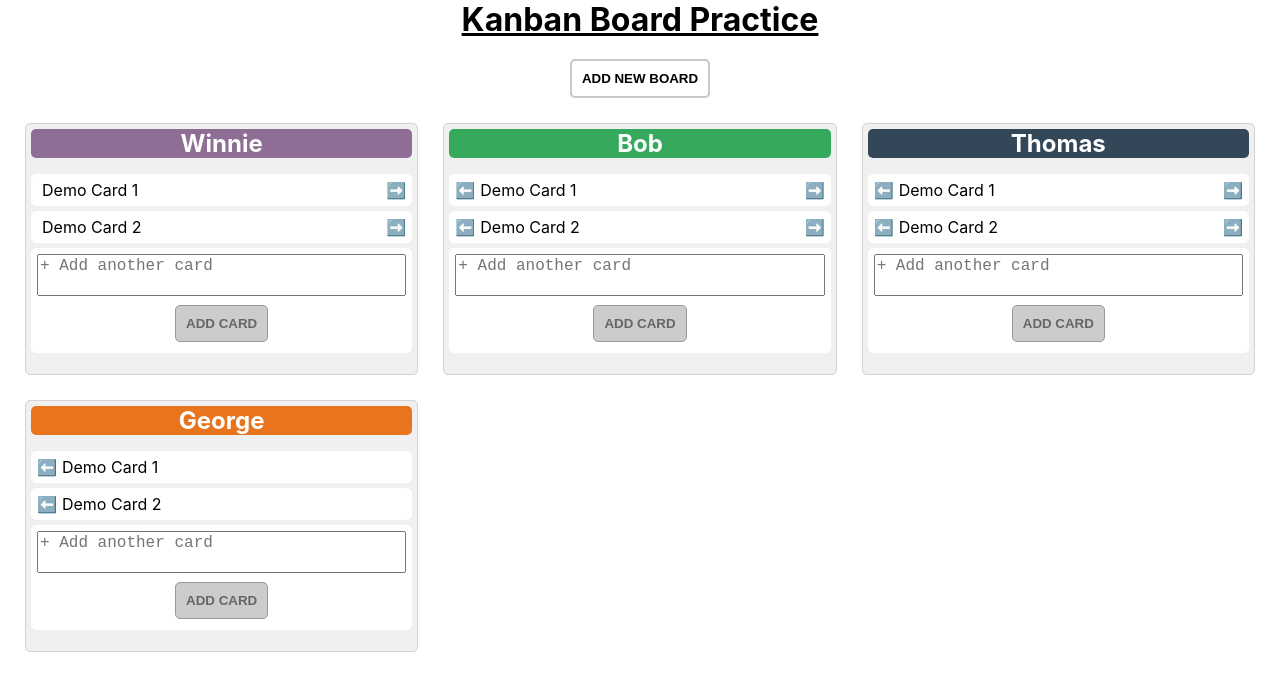
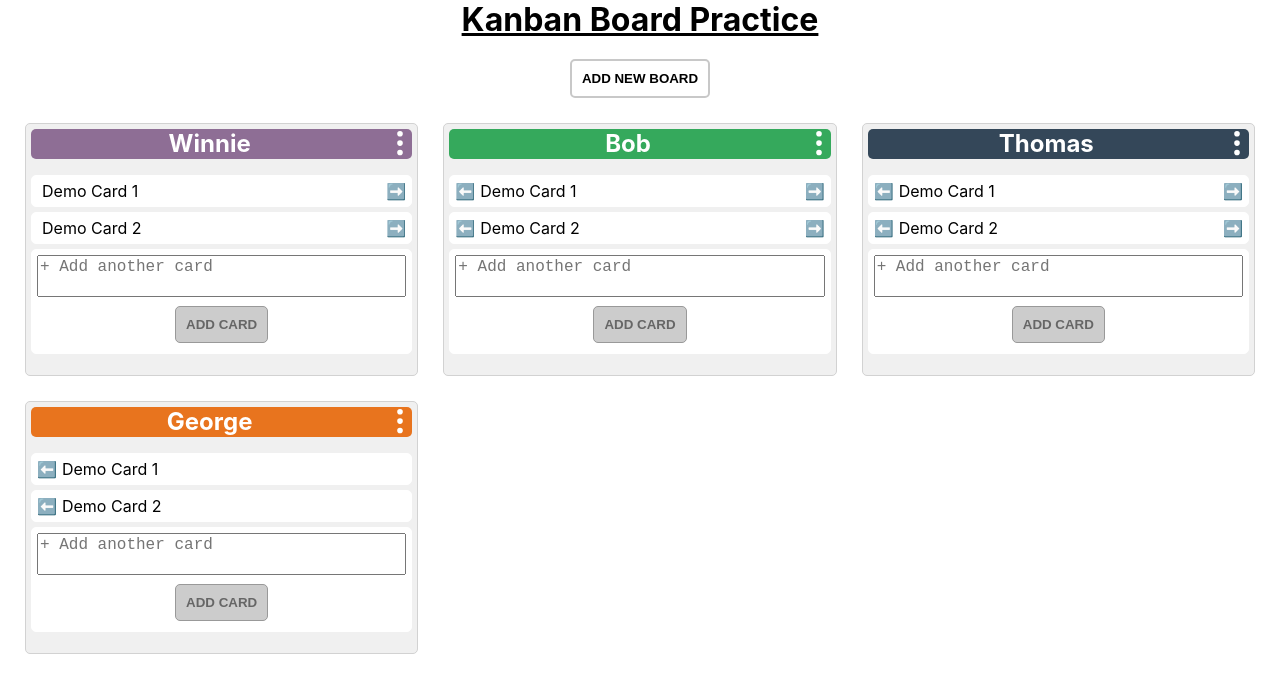
Before and after one commit to rashidarmand/kanban-demo, a React (Create React App) app: page / in a window 1280 px wide. Shown: the top 692 px of the page. Built offline with nearby package versions, Linux system fonts and the light colour scheme.

Commit message:
refactor + styling + inital tooltips set up

```diff
--- a/package.json
+++ b/package.json
@@ -5,6 +5,7 @@
   "dependencies": {
     "react": "^16.7.0",
     "react-dom": "^16.7.0",
+    "react-icons": "^3.3.0",
     "react-scripts": "2.1.3",
     "uuid": "^3.3.2"
   },
--- a/src/components/App.js
+++ b/src/components/App.js
@@ -17,6 +17,10 @@ export default class App extends Component {
         newBoard
       ]
     }));
+  }
+
+  deleteBoard = () => {
+    //
   }
 
   addCard = (id, text) => {
--- a/src/components/Board.js
+++ b/src/components/Board.js
@@ -1,5 +1,6 @@
 import React, { Component } from 'react';
 import Card from './Card';
+import { GoKebabVertical } from "react-icons/go";
 
 export default class Board extends Component {
   state = {
@@ -12,10 +13,6 @@ export default class Board extends Component {
     this.setState({ [name]: value });
   }
 
-  handleChangeBoard = (e) => {
-
-  }
-
   handleSubmit = (e) => {
     e.preventDefault();
     const { newCardText, id } = this.state
@@ -26,25 +23,22 @@ export default class Board extends Component {
   render() {
     const { name, color, cards, firstBoard, lastBoard, changeBoard } = this.props;
     const { newCardText, id } = this.state;
-    const h2Style = {
-      background: color,
-      color: '#fff',
-      textAlign: 'center',
-      borderRadius: '5px'
-    }
 
     return (
       <div className='boards'>
-        <h2 style={ h2Style }>{ name }</h2>
+        <h2 className='board-title' style={{ background: color }}>
+          { name }
+          <div className='tooltip'>
+            <GoKebabVertical className='menu-options' />
+            <span className="tooltip-text">Blah</span>
+          </div>
+        </h2>
         <ul>
           {cards.map(card => (
             <li className='cardLi' key={ card.id }>
-              <span onClick={ (e) => {
-                console.log(e.target.innerText)
-                changeBoard(id, card.id, e.target.innerText) }
-              }>{!firstBoard && '⬅️'}</span>
+              <span onClick={(e) => changeBoard(id, card.id, e.target.innerText)}>{!firstBoard && '⬅️'}</span>
               <Card text={ card.text } />
-              <span onClick={ (e) => changeBoard(id, card.id, e.target.value)  }>{!lastBoard && '➡️'}</span>
+              <span onClick={(e) => changeBoard(id, card.id, e.target.innerText)}>{!lastBoard && '➡️'}</span>
             </li>
           ))}
           <li>
--- a/src/index.css
+++ b/src/index.css
@@ -34,6 +34,66 @@ h1 {
   padding: 5px;
   border-radius: 5px;
   background: rgb(240, 240, 240);
+}
+
+.board-title {
+  color: #fff;
+  display: grid;
+  grid-template-columns: 1fr auto;
+  text-align: center;
+  border-radius: 5px;
+}
+
+.menu-options {
+  align-self: center;
+  height: 100%;
+}
+
+.menu-options:hover {
+  display: inline-block;
+  transition: all 0.4s;
+  cursor: pointer;
+  background: rgb(240, 240, 240);
+  color: black;
+}
+
+.tooltip {
+  display: inline-block;
+  position: relative;
+  height: 100%;
+}
+
+.tooltip:hover .tooltip-text {
+  visibility: visible;
+  transition: all 0.4s;
+  opacity: 1;
+}
+
+.tooltip .tooltip-text {
+  visibility: hidden;
+  opacity: 0;
+  width: 120px;
+  background-color: black;
+  color: #fff;
+  text-align: center;
+  border-radius: 6px;
+  padding: 5px 0;
+  position: absolute;
+  z-index: 1;
+  bottom: 150%;
+  left: -120%;
+  margin-left: -60px;
+}
+
+.tooltip .tooltip-text::after {
+  content: "";
+  position: absolute;
+  top: 100%;
+  right: 11.5%;
+  margin-left: -5px;
+  border-width: 5px;
+  border-style: solid;
+  border-color: black transparent transparent transparent;
 }
 
 ul {
```
Also changed, not shown: 1 other file (tests, documents, lock files or other folders).
